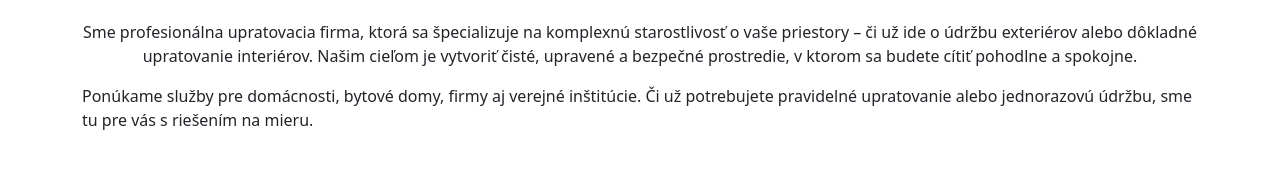
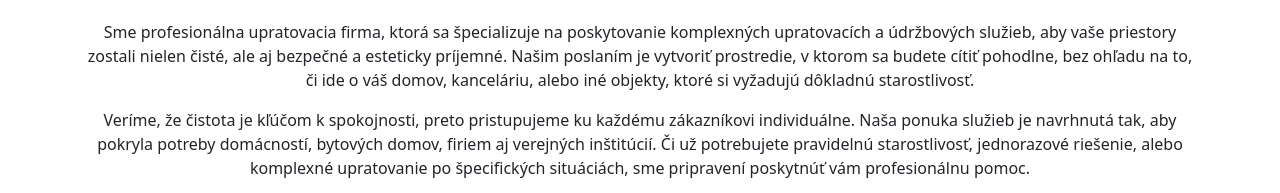
Before and after one commit to kapucko/mcmrepository, a plain HTML site: page index.html in a window 1280 px wide. Shown: the part 574-767 px from the top of the page. Drawn offline with nearby package versions, Linux system fonts and the light colour scheme.

Commit message:
O nas rozsirene

```diff
--- a/index.html
+++ b/index.html
@@ -75,12 +75,13 @@
         <div class="container">
             <h2 class="text-center mb-4">O nás</h2>
             <p class="text-center">
-                Sme profesionálna upratovacia firma, ktorá sa špecializuje na komplexnú starostlivosť o vaše priestory – či už ide o údržbu exteriérov alebo dôkladné upratovanie interiérov.
-                Našim cieľom je vytvoriť čisté, upravené a bezpečné prostredie, v ktorom sa budete cítiť pohodlne a spokojne.
+                Sme profesionálna upratovacia firma, ktorá sa špecializuje na poskytovanie komplexných upratovacích a údržbových služieb, aby vaše priestory zostali nielen čisté, ale aj bezpečné a esteticky príjemné. Našim poslaním je vytvoriť prostredie, v ktorom sa budete cítiť pohodlne, bez ohľadu na to, či ide o váš domov, kanceláriu, alebo iné objekty, ktoré si vyžadujú dôkladnú starostlivosť.
             </p>
-            <p>
-                Ponúkame služby pre domácnosti, bytové domy, firmy aj verejné inštitúcie.
-                Či už potrebujete pravidelné upratovanie alebo jednorazovú údržbu, sme tu pre vás s riešením na mieru.
+            <p class="text-center">
+                Veríme, že čistota je kľúčom k spokojnosti, preto pristupujeme ku každému zákazníkovi individuálne. Naša ponuka služieb je navrhnutá tak, aby pokryla potreby domácností, bytových domov, firiem aj verejných inštitúcií. Či už potrebujete pravidelnú starostlivosť, jednorazové riešenie, alebo komplexné upratovanie po špecifických situáciách, sme pripravení poskytnúť vám profesionálnu pomoc.
+            </p>
+            <p class="text-center">
+                Naša firma stavila na kvalitu, precíznosť a ekologický prístup. Používame moderné technológie, profesionálne vybavenie a šetrné čistiace prostriedky, aby sme dosiahli čo najlepšie výsledky a zároveň chránili životné prostredie.
             </p>
         </div>
     </section>
@@ -139,7 +140,7 @@
                             <p class="card-text">
                                 Naše služby zahŕňajú pravidelné upratovanie všetkých miestností vo vašej domácnosti, vrátane vysávania, umývania podláh,
                                 čistenia kuchynských a kúpeľňových priestorov, utierania prachu a ďalších prác na udržanie čistého
-                                a /Users/wincent/Downloads/pexels-rdne-5591853.jpgzdravého prostredia pre vás a vašu rodinu.
+                                a zdravého prostredia pre vás a vašu rodinu.
                             </p>
                         </div>
                     </div>
```
